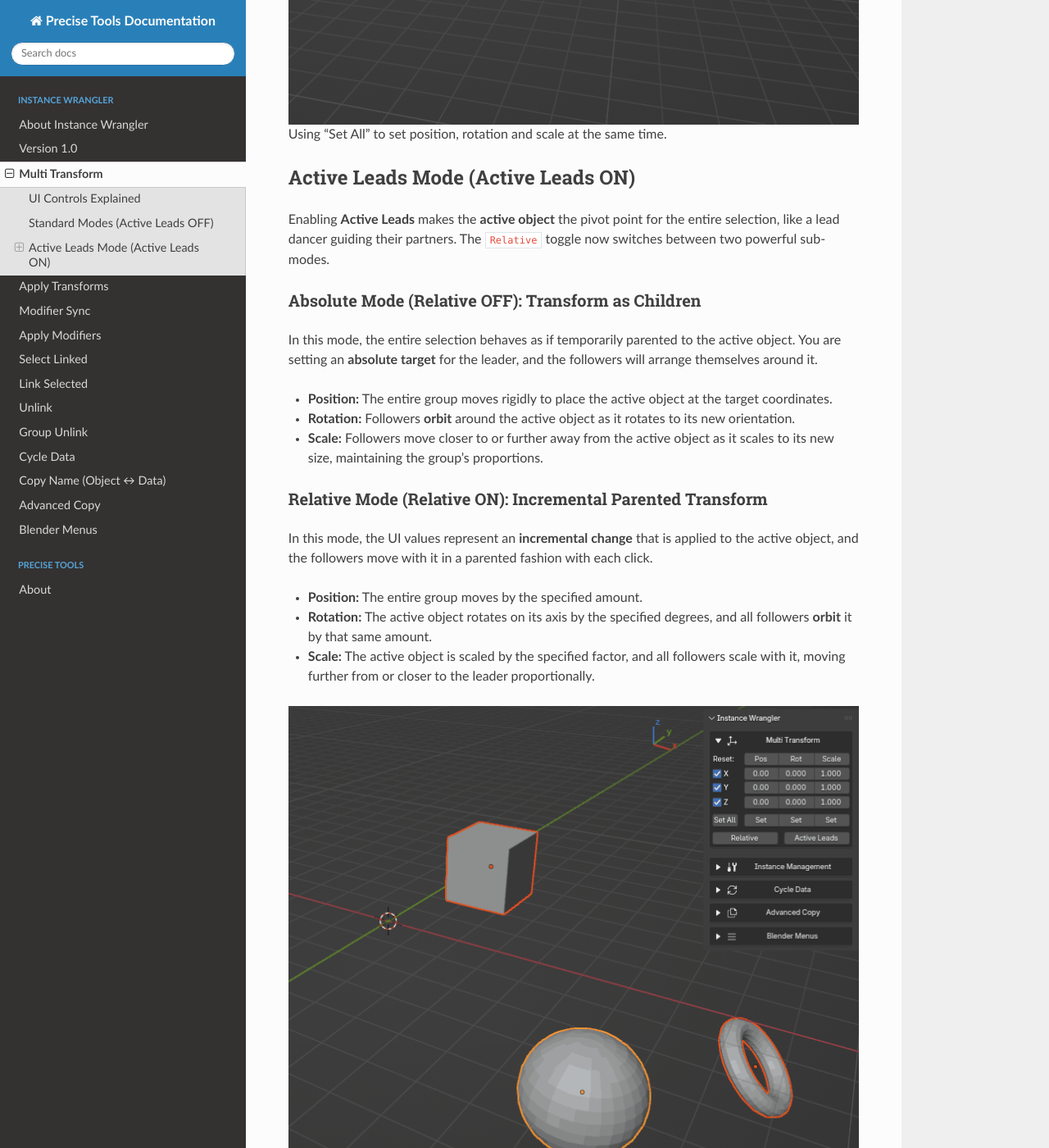
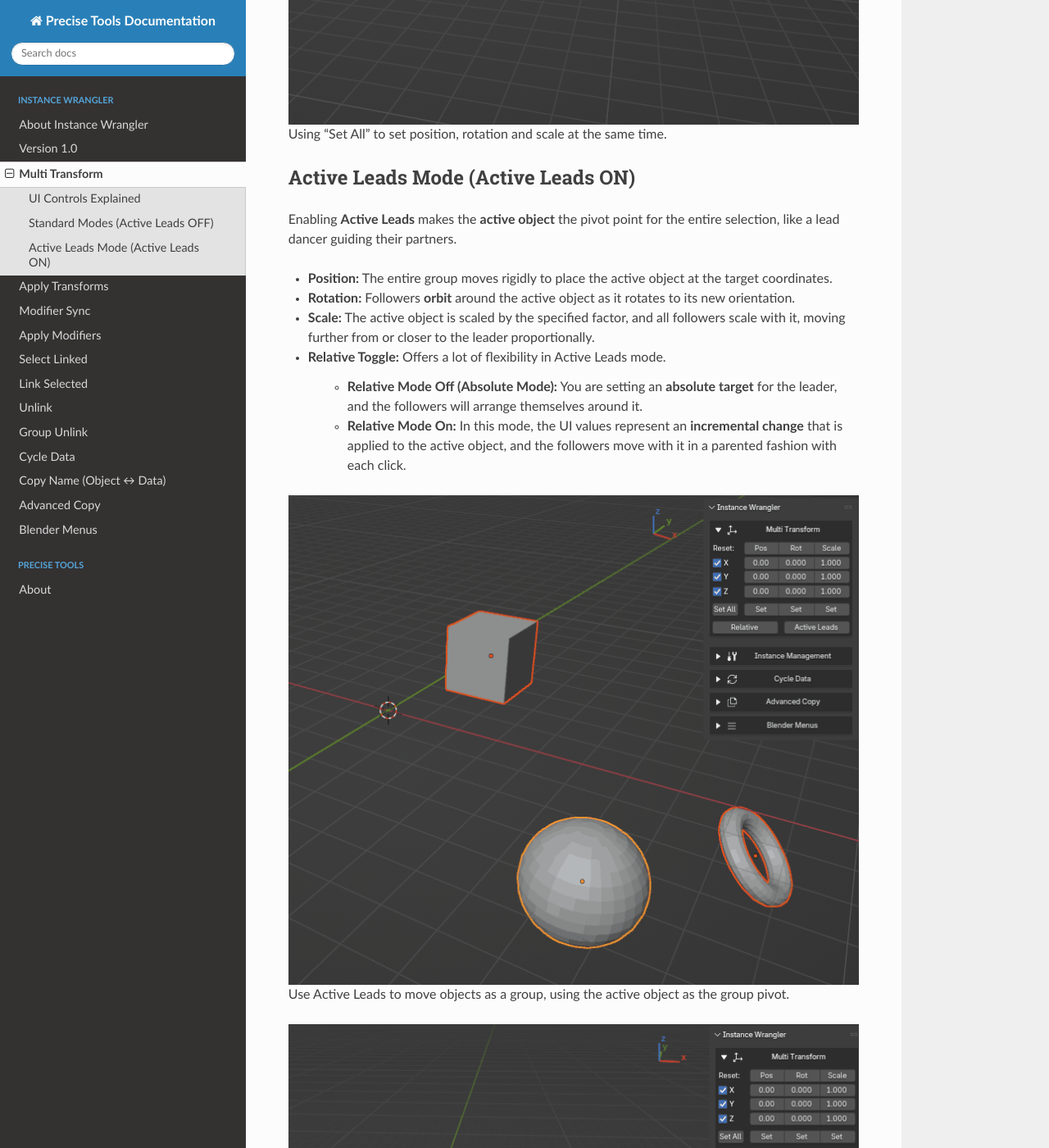
Before and after one commit to jb1981dev/Precise-Docs, a Sphinx documentation site: the page built from docs/source/instwrangler/multitransform.rst, in a window 1280 px wide and 1400 px high, scrolled down 3720 px. Shown: the whole window at 82% size. Built offline with Sphinx 7.4.7 and the Read the Docs theme 3.1.0, drawn with Linux system fonts in a browser that asks for light colours.

Commit message:
Update multitransform.rst

```diff
--- a/docs/source/instwrangler/multitransform.rst
+++ b/docs/source/instwrangler/multitransform.rst
@@ -58,25 +58,16 @@ Using "Set All" to set position, rotation and scale at the same time.
 Active Leads Mode (Active Leads ON)
 -----------------------------------
 
-Enabling **Active Leads** makes the **active object** the pivot point for the entire selection, like a lead dancer guiding their partners. The ``Relative`` toggle now switches between two powerful sub-modes.
-
-Absolute Mode (Relative OFF): Transform as Children
-^^^^^^^^^^^^^^^^^^^^^^^^^^^^^^^^^^^^^^^^^^^^^^^^^^^^^
-
-In this mode, the entire selection behaves as if temporarily parented to the active object. You are setting an **absolute target** for the leader, and the followers will arrange themselves around it.
+Enabling **Active Leads** makes the **active object** the pivot point for the entire selection, like a lead dancer guiding their partners.
 
 * **Position:** The entire group moves rigidly to place the active object at the target coordinates.
 * **Rotation:** Followers **orbit** around the active object as it rotates to its new orientation.
-* **Scale:** Followers move closer to or further away from the active object as it scales to its new size, maintaining the group's proportions.
+* **Scale:** The active object is scaled by the specified factor, and all followers scale with it, moving further from or closer to the leader proportionally.
 
-Relative Mode (Relative ON): Incremental Parented Transform
-^^^^^^^^^^^^^^^^^^^^^^^^^^^^^^^^^^^^^^^^^^^^^^^^^^^^^^^^^^^^^
+* **Relative Toggle:** Offers a lot of flexibility in Active Leads mode.
 
-In this mode, the UI values represent an **incremental change** that is applied to the active object, and the followers move with it in a parented fashion with each click.
-
-* **Position:** The entire group moves by the specified amount.
-* **Rotation:** The active object rotates on its axis by the specified degrees, and all followers **orbit** it by that same amount.
-* **Scale:** The active object is scaled by the specified factor, and all followers scale with it, moving further from or closer to the leader proportionally.
+    * **Relative Mode Off (Absolute Mode):** You are setting an **absolute target** for the leader, and the followers will arrange themselves around it.
+    * **Relative Mode On:** In this mode, the UI values represent an **incremental change** that is applied to the active object, and the followers move with it in a parented fashion with each click.
 
 .. figure:: images/multitransform_activeleadspos.gif
    :align: center
```
